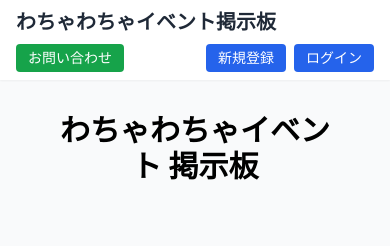
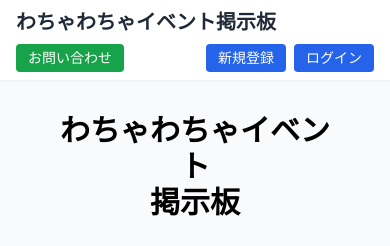
Before and after one commit to akio-ichikawa/bulletin-board, a Next.js app: page / in a window 390 px wide. Shown: the top 246 px of the page. Built offline with nearby package versions, Linux system fonts and the light colour scheme; no server answers; the database is empty.

Commit message:
Ensure strict line breaks for h1 title on mobile

```diff
--- a/src/app/page.tsx
+++ b/src/app/page.tsx
@@ -219,8 +219,10 @@ export default function Home() {
   return (
     <main className="container mx-auto px-4 sm:px-6 lg:px-8 py-8 sm:py-12 bg-gray-50">
       <div className="max-w-7xl mx-auto px-4 sm:px-6 lg:px-8 py-8">
-        <h1 className="text-3xl font-bold text-center mb-8 whitespace-pre-line sm:whitespace-normal">わちゃわちゃイベント
-掲示板</h1>
+        <h1 className="text-3xl font-bold text-center mb-8">
+          <span className="block sm:inline">わちゃわちゃイベント</span>
+          <span className="block sm:inline">掲示板</span>
+        </h1>
       </div>
 
       <div className="bg-yellow-50 border border-yellow-200 rounded-lg p-3 sm:p-4 mb-6 sm:mb-8">
```
